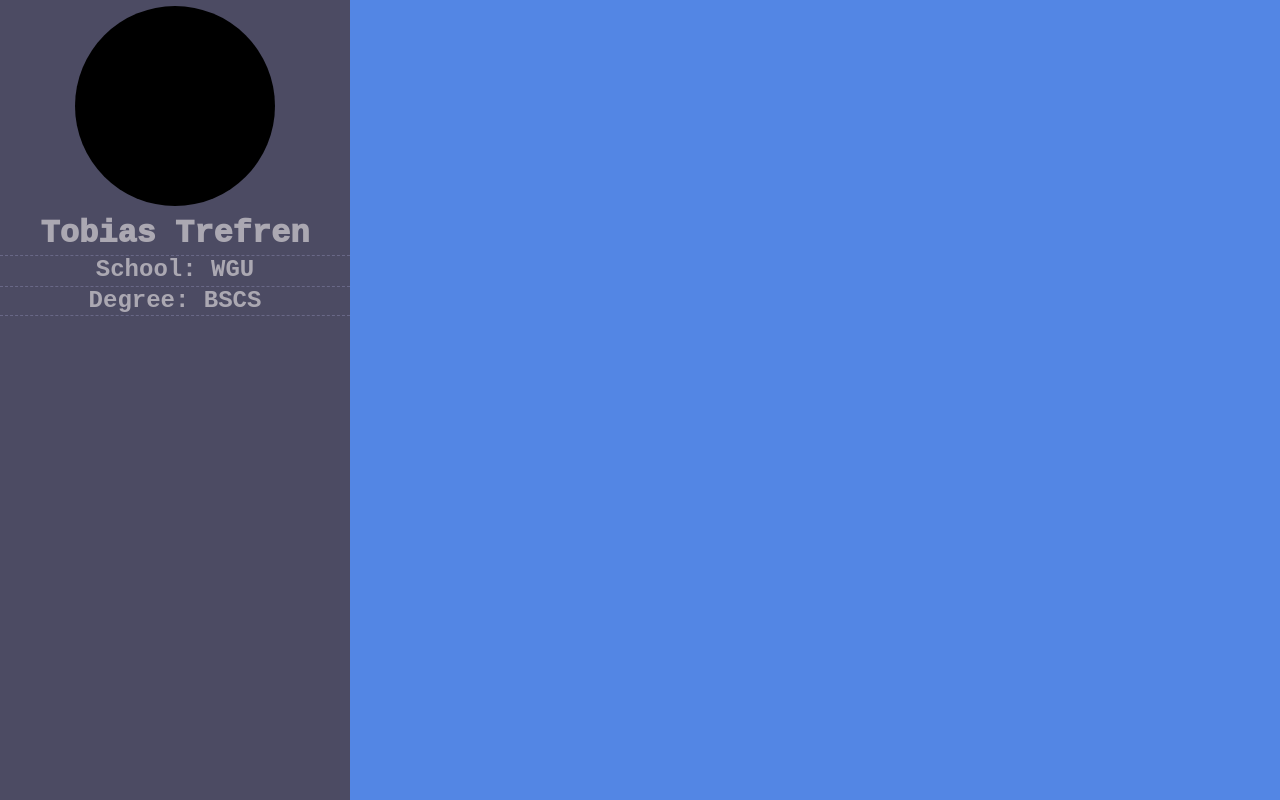
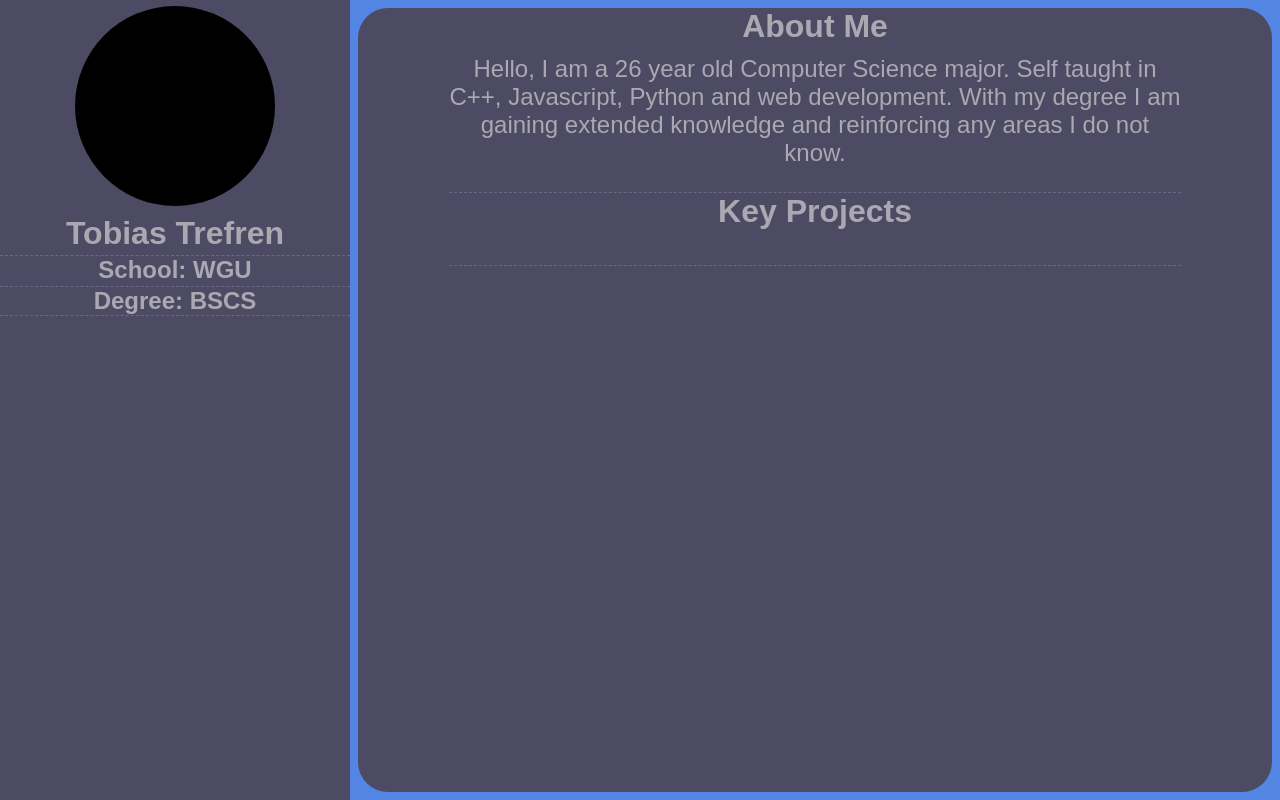
Before and after one commit to TobiasTrefren/tobiastrefren.github.io, a plain HTML site: page index.html in a window 1280 px wide. Drawn offline with Linux system fonts and the light colour scheme.

Commit message:
Added Extra Features
Added more hover descriptions
Added about me section
Added Key Projects Section

```diff
--- a/handler.js
+++ b/handler.js
@@ -1,9 +1,22 @@
 const school = document.getElementById('school')
+const degree = document.getElementById('degree')
 
 school.addEventListener('mouseover', () =>{
     school.innerHTML = "Western Governors University";
+    school.style.fontSize = "18px";
 });
 
 school.addEventListener('mouseout', () =>{
     school.innerHTML = "School: WGU";
+    school.style.fontSize = "24px";
 });
+
+degree.addEventListener('mouseover', () =>{
+    degree.innerHTML = "Bachelors in Computer Science";
+    degree.style.fontSize = "18px";
+});
+
+degree.addEventListener('mouseout', () =>{
+    degree.innerHTML = "Degree: BSCS";
+    degree.style.fontSize = "24px";
+});
--- a/index.html
+++ b/index.html
@@ -22,6 +22,13 @@
             </div>
 
         </div>
+        <div class="card">
+            <div class="header">About Me</div>
+            <div class="textblock">Hello, I am a 26 year old Computer Science major. Self taught in C++, Javascript, Python and web development. With my degree I am gaining extended knowledge and reinforcing any areas I do not know.</div>
+            <div class="header">Key Projects</div>
+            <div class="textblock"></div>
+
+        </div>
         <script src="handler.js"></script>
     </body>
 </html>
--- a/styles.css
+++ b/styles.css
@@ -8,6 +8,7 @@ name{
     --frame-color: #4C4B63;
     --text-color:#ABA8B2;
     --dash:#696887;
+    --font:arial;
 }
 
 body{
@@ -49,10 +50,10 @@ body{
     width:100%;
     height:40px;
     color:var(--text-color);
-    font-family:monospace;
+    font-family:var(--font);
     font-size:32px;
     text-align:center;
-    font-weight:1000;
+    font-weight:bold;
     border-bottom:1px dashed var(--dash)
 }
 
@@ -61,7 +62,7 @@ body{
     width:100%;
     height:20px;
     color:var(--text-color);
-    font-family:monospace;
+    font-family:var(--font);
     font-size:24px;
     text-align:center;
     font-weight:bolder;
@@ -74,7 +75,7 @@ body{
     width:100%;
     height:20px;
     color:var(--text-color);
-    font-family:monospace;
+    font-family:var(--font);
     font-size:24px;
     text-align:center;
     font-weight:bolder;
@@ -88,3 +89,36 @@ label{
     height:50px;
     text-align:center;
 }
+
+.card{
+    width:auto;
+    height:100%;
+    background-color: var(--frame-color);
+    margin-left:350px;
+    position:relative;
+    border-radius:30px;
+}
+
+.header{
+    width:100%;
+    height:auto;
+    color:var(--text-color);
+    font-family:var(--font);
+    font-size:32px;
+    font-weight:bolder;
+    text-align:center;
+}
+.textblock{
+    width:80%;
+    height:auto;
+    color:var(--text-color);
+    font-family:var(--font);
+    font-size:24px;
+    font-weight:normal;
+    text-align:center;
+    position:relative;
+    margin-left:10%;
+    margin-top:10px;
+    padding-bottom:25px;
+    border-bottom:1px dashed var(--dash)
+}
```
